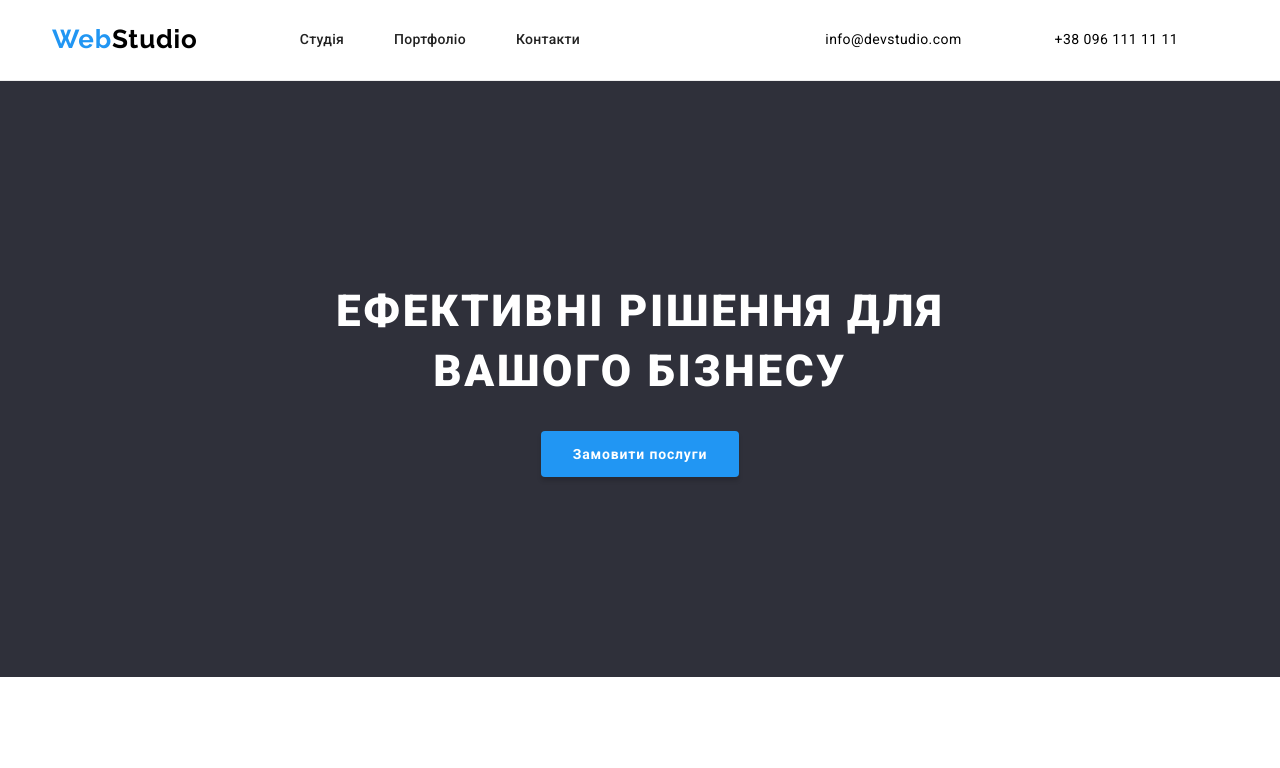
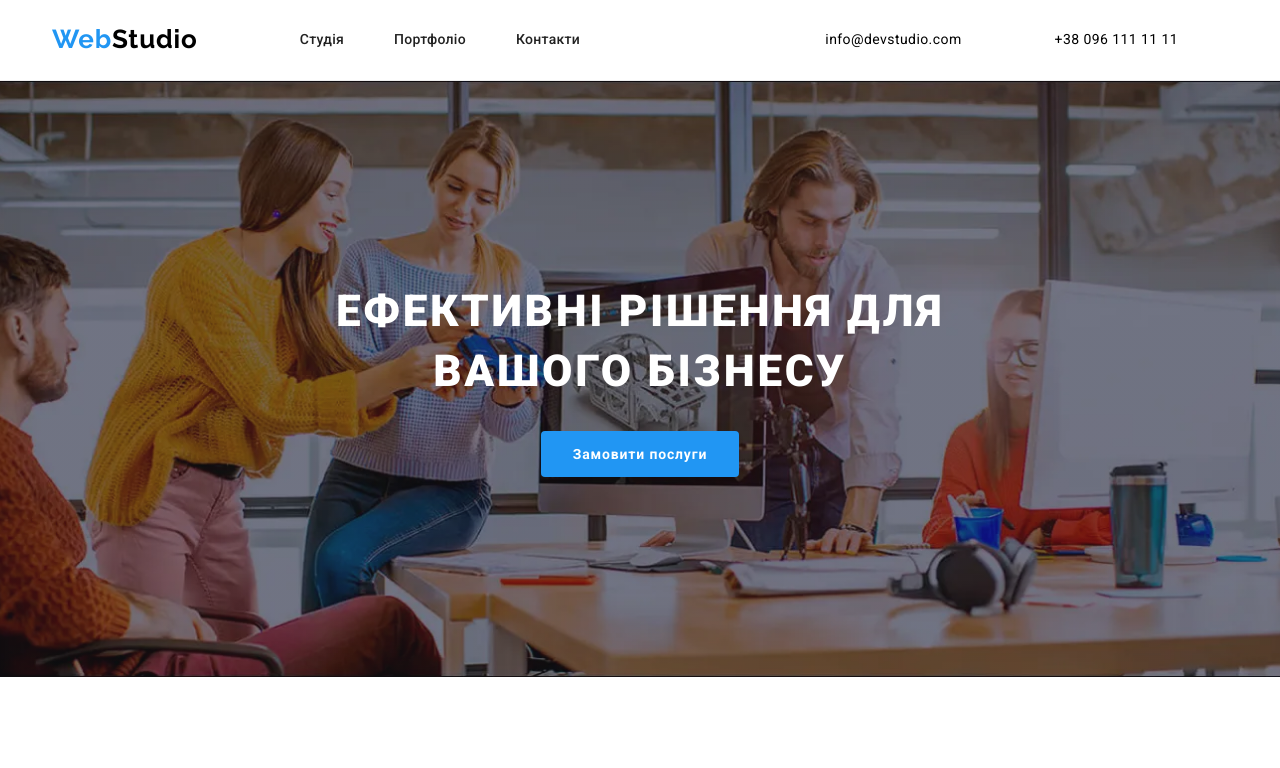
Before and after one commit to filiplitvin/WebStudio-SCSS, a plain HTML site: page index.html in a window 1280 px wide. Shown: the top 768 px of the page. Drawn offline with nearby package versions, Linux system fonts and the light colour scheme.

Commit message:
додав фото в секцію герой

```diff
--- a/src/styles/style.css
+++ b/src/styles/style.css
@@ -91,6 +91,12 @@ img {
   /* max-width: 1600px; */
   padding-top: 200px;
   padding-bottom: 200px;
+  background-color: var(--colorTextFooterAndSections);
+  background-image: linear-gradient(to right, #2f303a40, #2f303a40),
+    url(../hero-photo/bg-photo.webp);
+  background-position: center;
+  background-size: cover;
+  background-repeat: no-repeat;
 }
 .hero-container {
   display: flex;
@@ -347,11 +353,6 @@ img {
   color: var(--colorTextWords);
   flex-basis: calc((100% - 60px) / 3);
 }
-
-.hero {
-  background-color: var(--colorTextFooterAndSections);
-}
-
 .team {
   background-color: var(--colorTextWhite);
 }
```
Also changed, not shown: src/hero-photo/bg-photo.webp (added).
